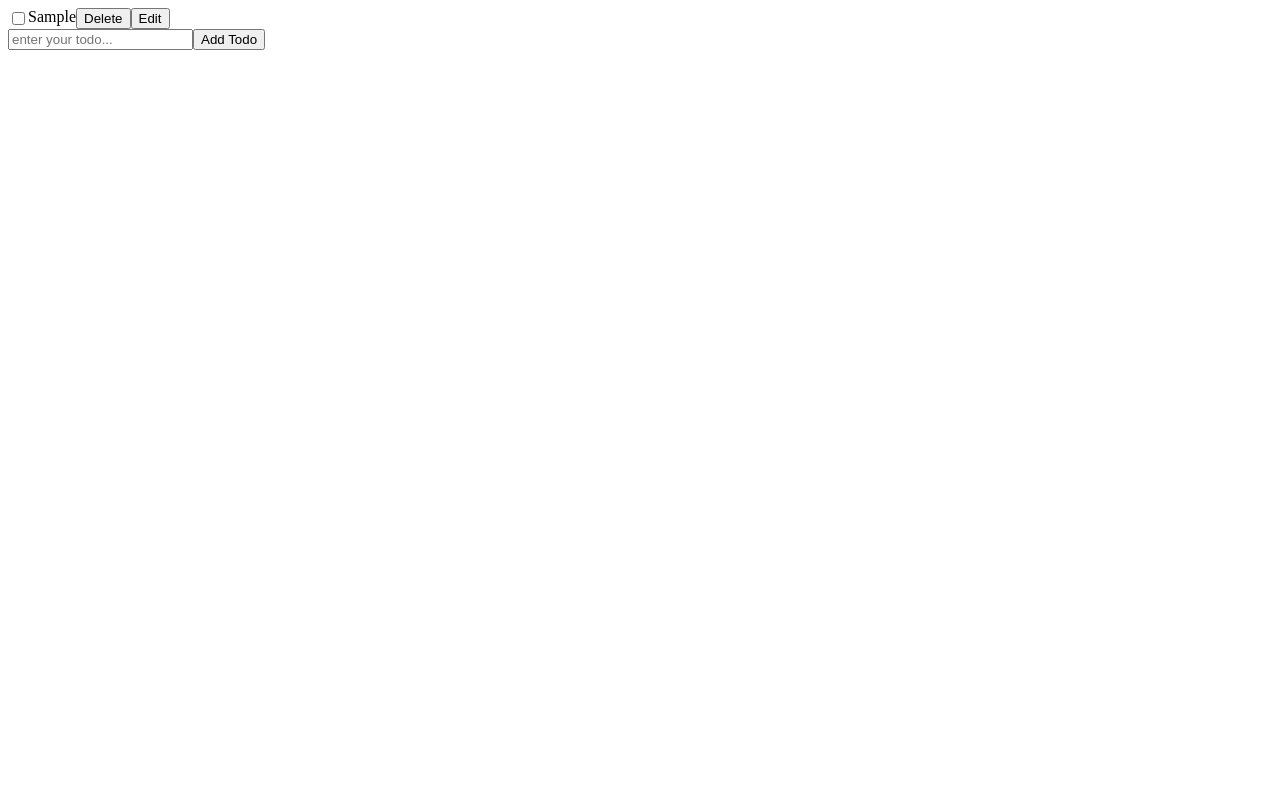
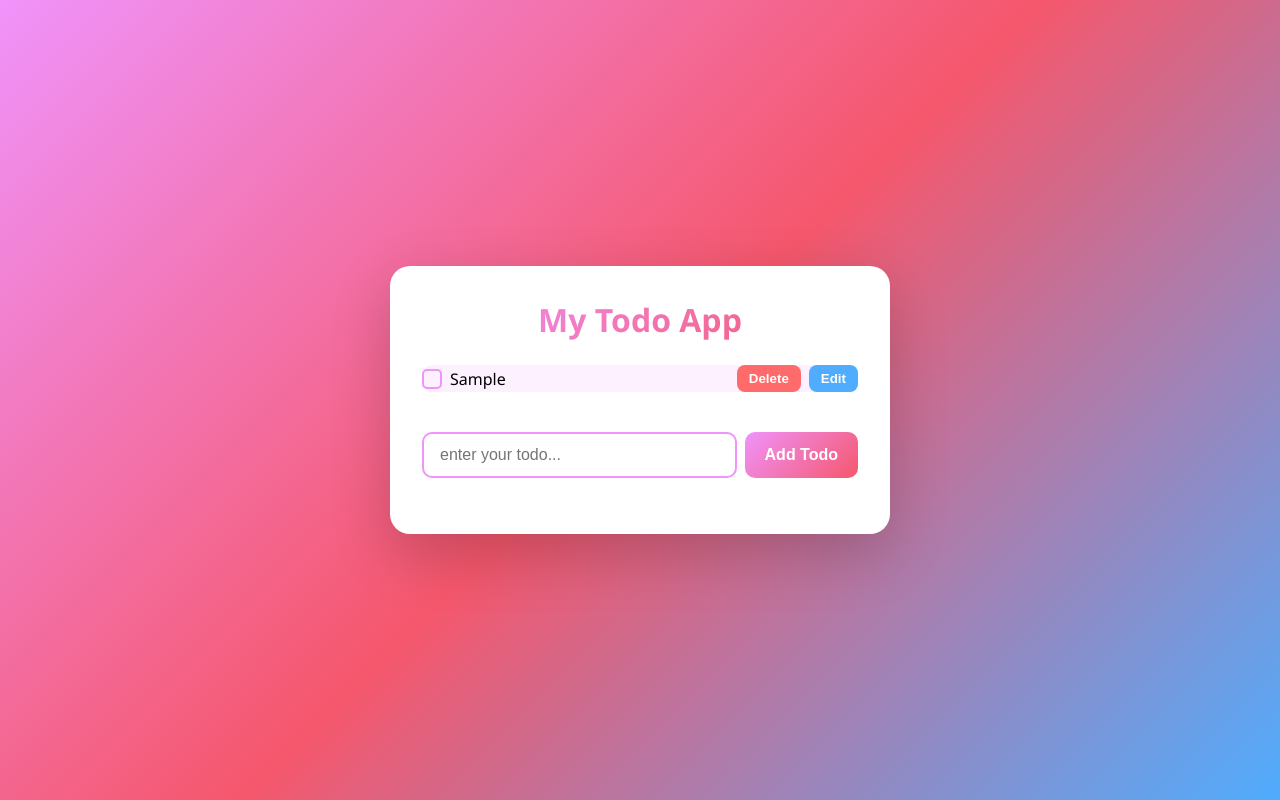
Before and after one commit to karixhma12/reactTodoApp, a React (Vite) app in the folder no.9-reactTodoApp/: page / in a window 1280 px wide. Both pictures are taken after typing "Sample" into the empty fields and a click on the button "Add Todo". Built offline with nearby package versions, Linux system fonts and the light colour scheme.

Commit message:
feat: style todo app with colorful theme

```diff
--- a/no.9-reactTodoApp/src/App.css
+++ b/no.9-reactTodoApp/src/App.css
@@ -0,0 +1,129 @@
+*{
+  margin: 0;
+  padding:0;
+  box-sizing: border-box;
+}
+
+body{
+  min-height: 100vh;
+  background: linear-gradient(135deg, #f093fb, #f5576c, #4facfe);
+  font-family: "Segoe UI", sans-serif;
+  display: flex;
+  justify-content: center;
+  align-items: center;
+}
+
+.app{
+  background: white;
+  border-radius: 20px;
+  padding: 2rem;
+  width: 500px;
+  box-shadow: 0 20px 60px rgba(0,0,0,0.2);
+}
+
+.app-title{
+  text-align: center;
+  font-size: 2rem;
+  margin-bottom: 1.5rem;
+  background: linear-gradient(135deg, #f093fb, #f5576c);
+  -webkit-background-clip: text;
+  -webkit-text-fill-color: transparent;
+}
+
+.todo-input{
+  display:flex;
+  gap: 0.5rem;
+  margin-bottom: 1.5rem;
+  margin-top: 2.5rem;
+}
+
+.todo-input__field{
+  flex: 1;
+  padding: 0.75rem 1rem;
+  border: 2px solid #f093fb;
+  border-radius: 10px;
+  font-size: 1rem;
+  outline: none;
+}
+
+.todo-input__filed:focus{
+  border-color: #f5576c;
+}
+
+.todo-input__btn{
+  padding: 0.75rem 1.25rem;
+  background: linear-gradient(135deg, #f093fb, #f5576c);
+  color: white;
+  border: none;
+  border-radius: 10px;
+  font-size: 1rem;
+  font-weight: bold;
+  cursor: pointer;
+}
+
+.todo-input__btn:hover{
+  opacity: 0.9;
+}
+
+.todo-item{
+  display: flex;
+  align-items: center;
+  gap: 0.75 rem;
+  padding: 0.75 rem 1rem;
+  margin-top: 1rem;
+  margin-bottom: 1rem;
+  background: #fdf0ff;
+  border-radius: 10px;
+}
+
+.todo-item__text{
+  flex: 1;
+  font-size: 1rem;
+  margin-left: 0.5rem;
+}
+
+.todo-item__btn{
+  padding: 0.4rem 0.75rem;
+  border: none;
+  border-radius: 8px;
+  cursor: pointer;
+  font-weight: bold;
+}
+
+.todo-item__btn--delete{
+  background: #ff6b6b;
+  color: white;
+  margin-left: auto;
+}
+
+.todo-item__btn--edit{
+  background: #4facfe;
+  color: white;
+  margin-left: 0.5rem;
+}
+
+.todo-item__checkbox {
+  appearance: none;
+  -webkit-appearance: none;
+  width: 20px;
+  height: 20px;
+  border: 2px solid #f093fb;
+  border-radius: 5px;
+  cursor: pointer;
+  position: relative;
+  flex-shrink: 0;
+}
+
+.todo-item__checkbox:checked {
+  background: linear-gradient(135deg, #f093fb, #f5576c);
+  border-color: #f5576c;
+}
+
+.todo-item__checkbox:checked::after {
+  content: "✓";
+  position: absolute;
+  color: white;
+  font-size: 14px;
+  top: -1px;
+  left: 2px;
+}
--- a/no.9-reactTodoApp/src/App.jsx
+++ b/no.9-reactTodoApp/src/App.jsx
@@ -10,6 +10,7 @@ function App(){
     const saved = localStorage.getItem("todos");
     return saved ? JSON.parse(saved) : [];
   })
+
   function addTodo(text){
     const newTodo = {id:Date.now(), text:text, done:false};
     setTodos([...todos,newTodo]);
@@ -58,10 +59,11 @@ function App(){
 
 
   return(
-  <>
+  <div className="app">
+    <h1 className="app-title">My Todo App </h1>
     <TodoList list={todos} deleteTodo={deleteTodo} toggleTodo={toggleTodo} editTodo={editTodo}/>
     <TodoInput addTodo={addTodo}/>
-  </>
+  </div>
   )
 }
 
--- a/no.9-reactTodoApp/src/components/TodoInput.jsx
+++ b/no.9-reactTodoApp/src/components/TodoInput.jsx
@@ -3,9 +3,9 @@ import {useState} from "react";
 function TodoInput({addTodo}){
     const [todoText,setTodoText] = useState("");
     return(
-        <div>
-            <input value={todoText} type="text" placeholder="enter your todo..." onChange={e=>{setTodoText(e.target.value)}} onKeyDown={e=>{if(e.key==="Enter"){addTodo(todoText);setTodoText("");}}}></input>
-            <button onClick={()=>{addTodo(todoText);setTodoText("");}}>Add Todo</button>
+        <div className="todo-input">
+            <input className="todo-input__field" value={todoText} type="text" placeholder="enter your todo..." onChange={e=>{setTodoText(e.target.value)}} onKeyDown={e=>{if(e.key==="Enter"){addTodo(todoText);setTodoText("");}}}></input>
+            <button className="todo-input__btn" onClick={()=>{addTodo(todoText);setTodoText("");}}>Add Todo</button>
         </div>
     )
 }
--- a/no.9-reactTodoApp/src/components/TodoItem.jsx
+++ b/no.9-reactTodoApp/src/components/TodoItem.jsx
@@ -16,13 +16,13 @@ function TodoItem({todo, deleteTodo,toggleTodo,editTodo}){
                     </>
                 ) :
                 (
-                    <div style={{display:"flex"}}>
-                        <input type="checkbox" checked={todo.done} onChange={()=>toggleTodo(todo.id)}/>
-                        <div style={{textDecoration: todo.done ? "line-through" : "none"}}>
+                    <div className="todo-item">
+                        <input className="todo-item__checkbox" type="checkbox" checked={todo.done} onChange={()=>toggleTodo(todo.id)}/>
+                        <span className="todo-item__text" style={{textDecoration: todo.done ? "line-through" : "none" }}>
                             {todo.text}
-                        </div>
-                        <button onClick={()=>deleteTodo(todo.id)}> Delete </button>
-                        <button onClick={()=>{setIsEditing(true)}}> Edit </button>
+                        </span>
+                        <button className="todo-item__btn todo-item__btn--delete" onClick={()=>deleteTodo(todo.id)}> Delete </button>
+                        <button className="todo-item__btn todo-item__btn--edit" onClick={()=>{setIsEditing(true)}}> Edit </button>
                     </div>
                 )
             }
--- a/no.9-reactTodoApp/src/components/TodoList.jsx
+++ b/no.9-reactTodoApp/src/components/TodoList.jsx
@@ -2,11 +2,11 @@ import TodoItem from "./TodoItem";
 
 function TodoList({list,deleteTodo,toggleTodo,editTodo}){
 return(
-   <>
+   <div className="todo-list">
    {list.map((todo)=>{
         return(<TodoItem key={todo.id} todo={todo} deleteTodo={deleteTodo} toggleTodo={toggleTodo} editTodo={editTodo} />)
    })}
-   </>
+   </div>
 )
 
 }
```
